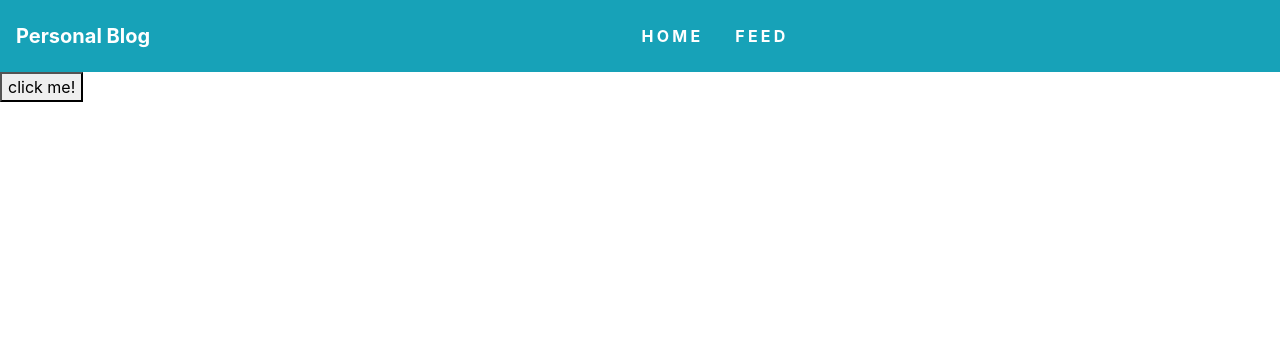
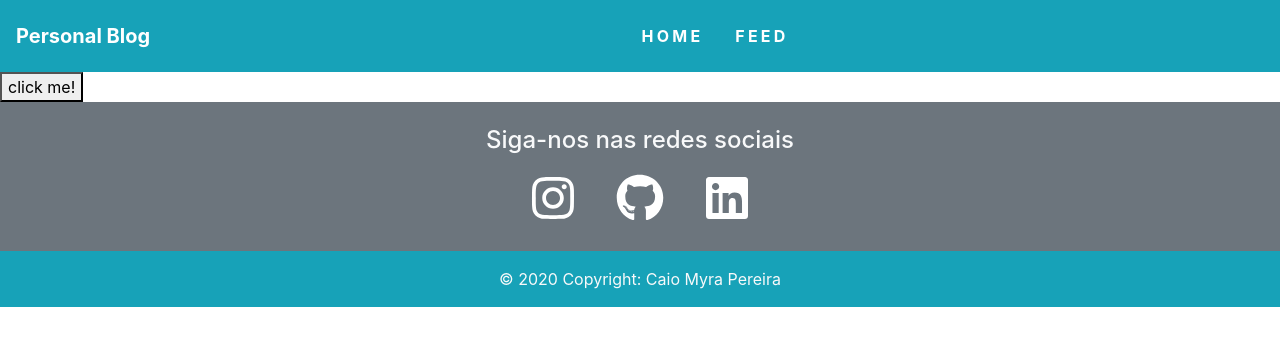
Before and after one commit to caiomyrapereira/Blog_Pessoal, an Angular app in the folder frontEndBlogPessoal/: page / in a window 1280 px wide. Shown: the top 346 px of the page. Built offline with nearby package versions, Linux system fonts and the light colour scheme.

Commit message:
Add component footer.

```diff
--- a/frontEndBlogPessoal/package.json
+++ b/frontEndBlogPessoal/package.json
@@ -19,6 +19,11 @@
     "@angular/platform-browser": "~11.0.1",
     "@angular/platform-browser-dynamic": "~11.0.1",
     "@angular/router": "~11.0.1",
+    "@fortawesome/angular-fontawesome": "^0.8.0",
+    "@fortawesome/fontawesome-svg-core": "^1.2.32",
+    "@fortawesome/free-brands-svg-icons": "^5.15.1",
+    "@fortawesome/free-regular-svg-icons": "^5.15.1",
+    "@fortawesome/free-solid-svg-icons": "^5.15.1",
     "bootstrap": "^4.5.3",
     "jquery": "^3.5.1",
     "popper.js": "^1.16.1",
--- a/frontEndBlogPessoal/src/app/app.component.html
+++ b/frontEndBlogPessoal/src/app/app.component.html
@@ -1,2 +1,3 @@
 <app-navbar></app-navbar>
 <app-home></app-home>
+<app-footer></app-footer>
--- /dev/null
+++ b/frontEndBlogPessoal/src/app/footer/footer.component.css
@@ -0,0 +1,29 @@
+
+ul.social-network {
+    list-style: none;
+    display: inline;
+
+    padding: 0;
+  }
+
+  ul.social-network li {
+    display: inline;
+    margin: 0;
+    padding: 5px;
+  }
+
+  .faGithub, .faLinkedin, .faInstagram{
+      color: white;
+  }
+
+  .faGithub:hover{
+    color: black;
+  }
+
+  .faLinkedin:hover{
+  color: #0072b1;
+  }
+
+  .faInstagram:hover{
+  color: #C13584;
+  }
--- /dev/null
+++ b/frontEndBlogPessoal/src/app/footer/footer.component.html
@@ -0,0 +1,39 @@
+<footer class="page-footer font-small bg-secondary pt-4">
+    <div class="container">
+        <div class="row">
+            <div class="col-md-12 d-flex justify-content-center">
+                <h4 class="text-light">Siga-nos nas redes sociais</h4>
+            </div>
+        </div>
+
+        <div class="row">
+            <div class="col-md-12 d-flex justify-content-center">
+
+                <ul class="social-network">
+                    <li>
+                        <a href="https://www.instagram.com/caiomyra/" target="_blank" class="icoInstagram"
+                            title="Instagram">
+                            <fa-icon [icon]="faInstagram" class="faInstagram fa-3x p-3"></fa-icon>
+                        </a>
+                    </li>
+                    <li>
+                        <a href="https://github.com/caiomyrapereira" target="_blank" class="icoFacebook"
+                            title="GitHub">
+                            <fa-icon [icon]="faGithub" class="faGithub fa-3x p-3"></fa-icon>
+                        </a>
+                    </li>
+                    <li>
+                        <a href="https://www.linkedin.com/in/caio-myra-pereira-0625ba128/" target="_blank"
+                            class="icoLinkedin" title="Linkedin">
+                            <fa-icon [icon]="faLinkedin" class="faLinkedin fa-3x p-3"></fa-icon>
+                        </a>
+                    </li>
+                </ul>
+            </div>
+        </div>
+    </div>
+    <div class="footer-copyright bg-info text-center py-3 ">
+        <span class="text-light"> © 2020 Copyright: </span>
+        <a class="text-light" target="_blank" href="https://brasil.generation.org">Caio Myra Pereira</a>
+    </div>
+</footer>
--- /dev/null
+++ b/frontEndBlogPessoal/src/app/footer/footer.component.ts
@@ -0,0 +1,22 @@
+import { Component, OnInit } from '@angular/core';
+import { faGithub } from '@fortawesome/free-brands-svg-icons';
+import { faInstagram } from '@fortawesome/free-brands-svg-icons';
+import { faLinkedin } from '@fortawesome/free-brands-svg-icons';
+
+@Component({
+  selector: 'app-footer',
+  templateUrl: './footer.component.html',
+  styleUrls: ['./footer.component.css']
+})
+export class FooterComponent implements OnInit {
+
+  public faGithub = faGithub;
+  public faInstagram = faInstagram;
+  public faLinkedin = faLinkedin;
+
+  constructor() { }
+
+  ngOnInit(): void {
+  }
+
+}
--- a/frontEndBlogPessoal/src/app/navbar/navbar.component.css
+++ b/frontEndBlogPessoal/src/app/navbar/navbar.component.css
@@ -2,8 +2,3 @@
     letter-spacing: .2rem;
     font-size: 12pt;
 }
-
-
-ul li:hover{
-    border-bottom: 3px solid white;
-}
```
Also changed, not shown: frontEndBlogPessoal/src/app/app.module.ts (+6 -2 lines), 2 other files (tests, documents, lock files or other folders).
